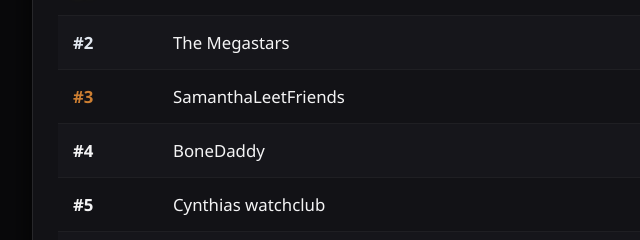
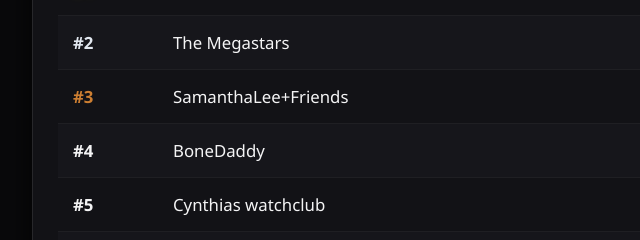
Before and after one commit to tayloreck1995-sketch/LockHouse, a plain HTML site: page high scores.html in a window 1280 px wide. Shown: the part 346-586 px from the top of the page, 208-848 px from the left. Drawn offline with Linux system fonts and the light colour scheme.

Commit message:
11/23
11/23

```diff
--- a/high scores.html
+++ b/high scores.html
@@ -151,7 +151,7 @@
 
                     <tr>
                         <td class="rank rank-3">#3</td>
-                        <td>SamanthaLeetFriends</td>
+                        <td>SamanthaLee+Friends</td>
                         <td class="time">32:50</td>
                     </tr>
 
```
